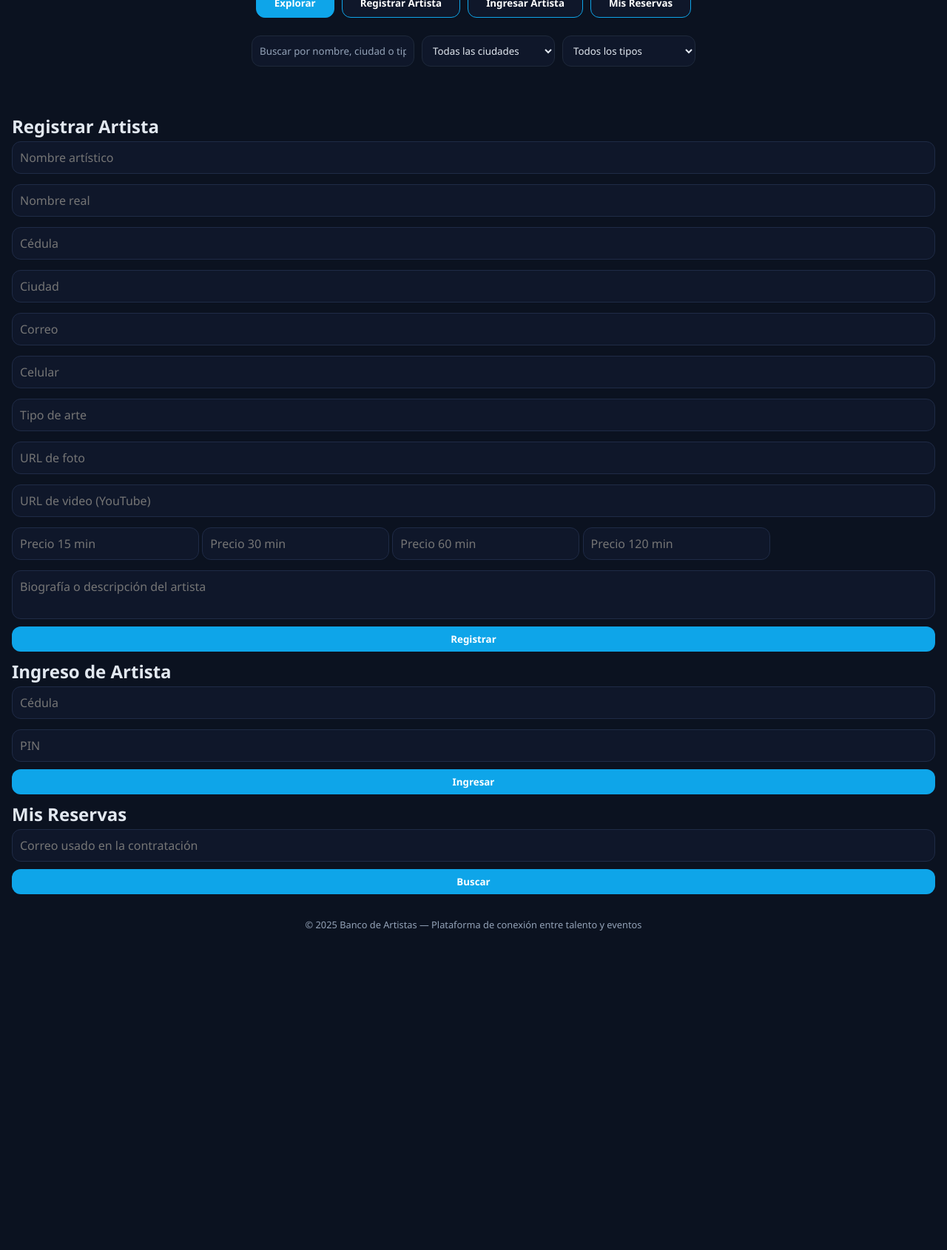
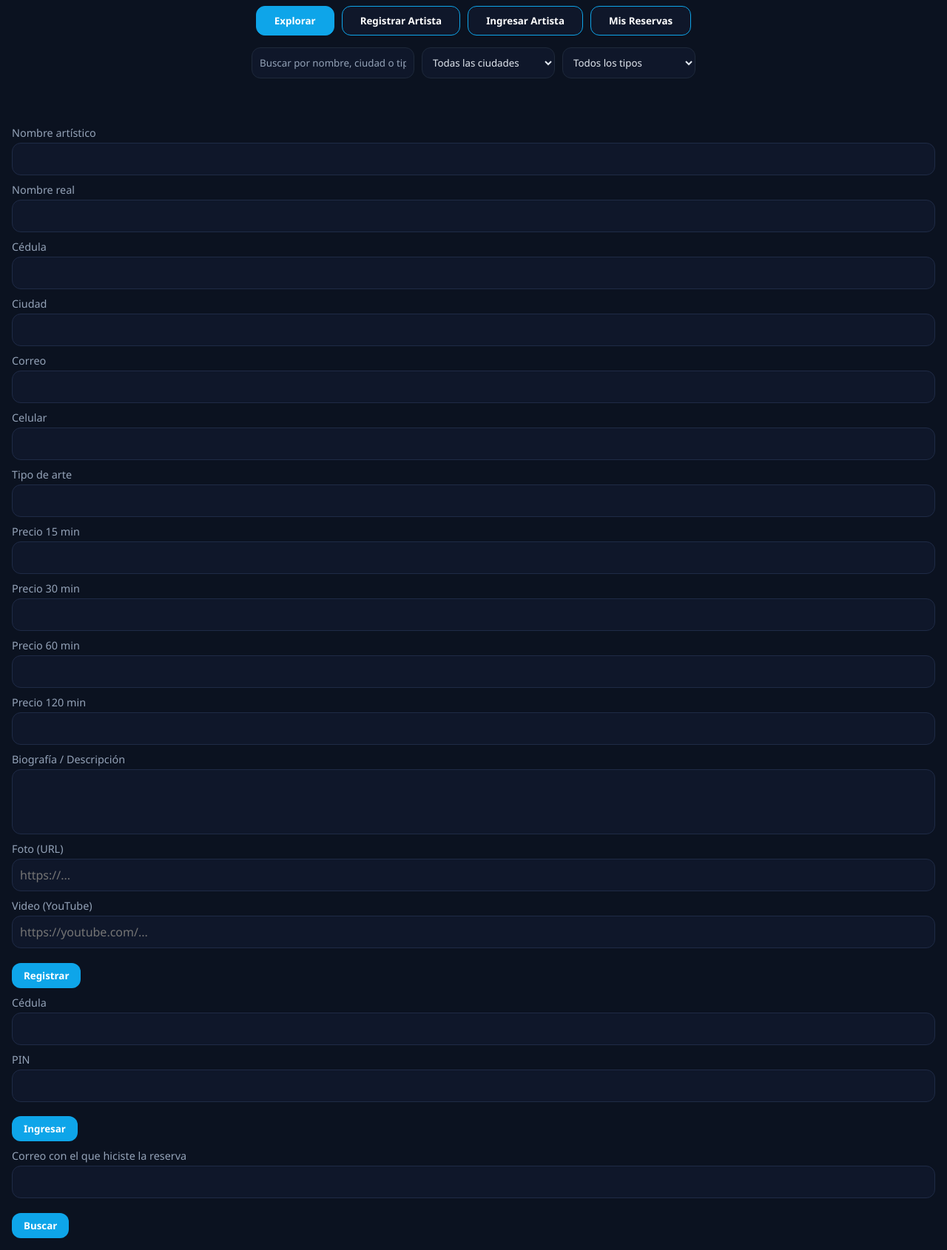
Before and after one commit to jordyalejandrot1994-arch/banco-de-artistas, a website: page index.html in a window 1280 px wide. Shown: the part 71-1761 px from the top of the page at 74% size. Before the commit the page ends 1346 px from the top, so only its background shows below. Drawn offline with Linux system fonts and the light colour scheme; no server answers.

Commit message:
Update index.html

```diff
--- a/index.html
+++ b/index.html
@@ -5,96 +5,109 @@
   <meta name="viewport" content="width=device-width, initial-scale=1.0, viewport-fit=cover" />
   <meta name="theme-color" content="#0ea5e9" />
   <title>Banco de Artistas</title>
+
+  <!-- MANIFEST + ICONOS -->
+  <link rel="manifest" href="manifest.webmanifest">
+  <link rel="icon" href="assets/icons/icon-192.png" sizes="192x192">
+  <link rel="apple-touch-icon" href="assets/icons/icon-192.png">
+
+  <!-- ESTILOS -->
   <link rel="stylesheet" href="styles.css">
 </head>
 <body>
+
+  <!-- ENCABEZADO -->
   <header>
     <h1>Banco de Artistas</h1>
+  </header>
+
+  <!-- NAVEGACIÓN PRINCIPAL -->
   <nav class="tabs">
-      <button class="active" data-tab="explorar">Explorar</button>
+    <button data-tab="explorar" class="active">Explorar</button>
     <button data-tab="registro">Registrar Artista</button>
     <button data-tab="login">Ingresar Artista</button>
     <button data-tab="reservas">Mis Reservas</button>
   </nav>
-  </header>
 
+  <!-- CONTENEDOR DE SECCIONES -->
   <main>
-    <!-- EXPLORAR -->
+    <!-- TAB EXPLORAR -->
     <section id="tab-explorar" class="tab active">
       <div class="filters">
-        <input id="q" placeholder="Buscar por nombre, ciudad o tipo...">
-        <select id="f-ciudad"><option value="">Todas las ciudades</option></select>
-        <select id="f-tipo"><option value="">Todos los tipos</option></select>
+        <input id="q" type="text" placeholder="Buscar por nombre, ciudad o tipo...">
+        <select id="f-ciudad">
+          <option value="">Todas las ciudades</option>
+        </select>
+        <select id="f-tipo">
+          <option value="">Todos los tipos</option>
+        </select>
       </div>
-      <div id="cards" class="cards"></div>
+      <div id="cards"></div>
     </section>
 
-    <!-- REGISTRO -->
+    <!-- TAB REGISTRAR ARTISTA -->
     <section id="tab-registro" class="tab">
-      <h2>Registrar Artista</h2>
-      <form id="form-registro" class="form">
-        <input name="nombre_artistico" placeholder="Nombre artístico" required>
-        <input name="nombre_real" placeholder="Nombre real" required>
-        <input name="cedula" placeholder="Cédula" required>
-        <input name="ciudad" placeholder="Ciudad" required>
-        <input name="correo" type="email" placeholder="Correo" required>
-        <input name="celular" placeholder="Celular" required>
-        <input name="tipo_arte" placeholder="Tipo de arte" required>
-        <input name="foto" placeholder="URL de foto" required>
-        <input name="video" placeholder="URL de video (YouTube)" required>
-        <div class="grid2">
-          <input name="p15" placeholder="Precio 15 min" required>
-          <input name="p30" placeholder="Precio 30 min" required>
-          <input name="p60" placeholder="Precio 60 min" required>
-          <input name="p120" placeholder="Precio 120 min" required>
+      <form id="form-registro">
+        <label>Nombre artístico <input name="nombre_artistico" required></label>
+        <label>Nombre real <input name="nombre_real" required></label>
+        <label>Cédula <input name="cedula" required></label>
+        <label>Ciudad <input name="ciudad" required></label>
+        <label>Correo <input type="email" name="correo" required></label>
+        <label>Celular <input name="celular" required></label>
+        <label>Tipo de arte <input name="tipo_arte" required></label>
+        <label>Precio 15 min <input type="number" name="p15" required></label>
+        <label>Precio 30 min <input type="number" name="p30" required></label>
+        <label>Precio 60 min <input type="number" name="p60" required></label>
+        <label>Precio 120 min <input type="number" name="p120" required></label>
+        <label>Biografía / Descripción <textarea name="bio" rows="3"></textarea></label>
+        <label>Foto (URL) <input name="foto" placeholder="https://..."></label>
+        <label>Video (YouTube) <input name="video" placeholder="https://youtube.com/..."></label>
+        <div class="actions">
+          <button type="submit" class="primary">Registrar</button>
         </div>
-        <textarea name="bio" placeholder="Biografía o descripción del artista"></textarea>
-        <button type="submit" class="primary">Registrar</button>
         <p id="msg-registro" class="msg"></p>
       </form>
     </section>
 
-    <!-- LOGIN ARTISTA -->
+    <!-- TAB LOGIN ARTISTA -->
     <section id="tab-login" class="tab">
-      <h2>Ingreso de Artista</h2>
-      <form id="form-login-artista" class="form small">
-        <input name="cedula" placeholder="Cédula" required>
-        <input name="pin" placeholder="PIN" required>
+      <form id="form-login-artista">
+        <label>Cédula <input name="cedula" required></label>
+        <label>PIN <input name="pin" required></label>
+        <div class="actions">
           <button type="submit" class="primary">Ingresar</button>
+        </div>
         <p id="msg-login" class="msg"></p>
       </form>
+
       <div id="panel-artista" class="hidden">
-        <h3>Solicitudes pendientes</h3>
+        <h3>Solicitudes recibidas</h3>
         <div id="solicitudes-artista"></div>
       </div>
     </section>
 
-    <!-- MIS RESERVAS -->
+    <!-- TAB MIS RESERVAS -->
     <section id="tab-reservas" class="tab">
-      <h2>Mis Reservas</h2>
-      <form id="form-buscar-reserva" class="form small">
-        <input type="email" name="correo" placeholder="Correo usado en la contratación" required>
+      <form id="form-buscar-reserva">
+        <label>Correo con el que hiciste la reserva <input type="email" name="correo" required></label>
+        <div class="actions">
           <button type="submit" class="primary">Buscar</button>
+        </div>
       </form>
       <div id="reservas-usuario"></div>
     </section>
   </main>
 
   <!-- PANEL ADMIN -->
-  <div id="admin" class="hidden">
-    <div class="admin-box">
-      <div class="admin-header">
+  <section id="admin" class="hidden">
+    <div id="admin-content">
       <h3>Panel de Administración</h3>
-        <button id="close-admin">Cerrar</button>
+      <button id="close-admin" class="primary">Cerrar</button>
     </div>
-      <div id="admin-content"></div>
-    </div>
-  </div>
+  </section>
 
-  <footer>
-    <p>© 2025 Banco de Artistas — Plataforma de conexión entre talento y eventos</p>
-  </footer>
+  <!-- SCRIPT PRINCIPAL -->
+  <script src="app-clean.js"></script>
 
-  <script src="app-clean.js"></script>
 </body>
 </html>
```
Lines whose indentation alone changed are shown as unchanged.
